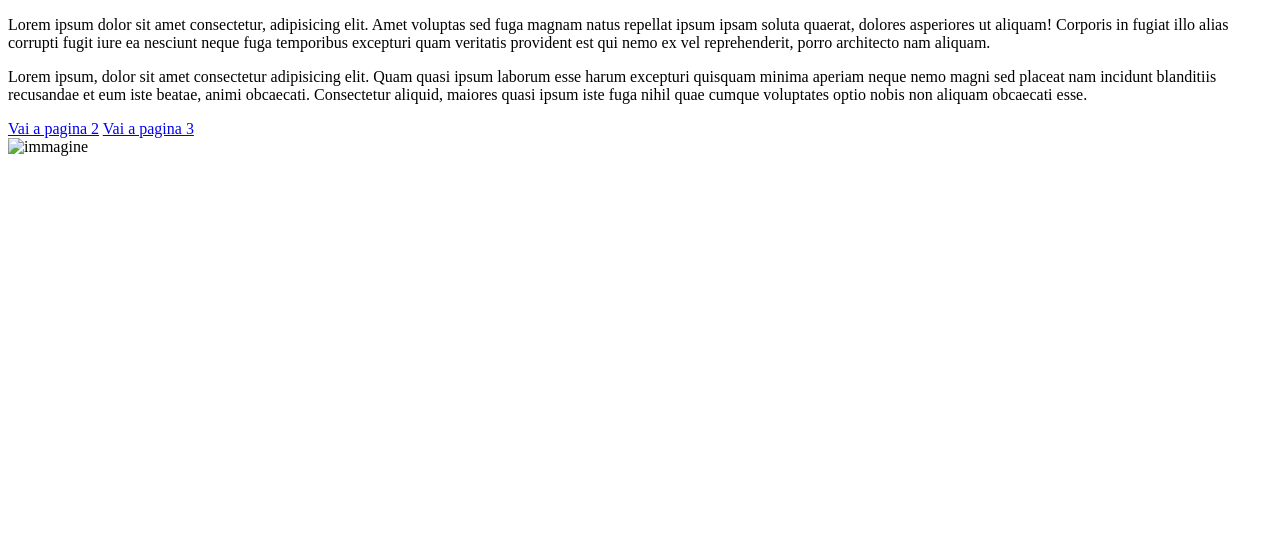
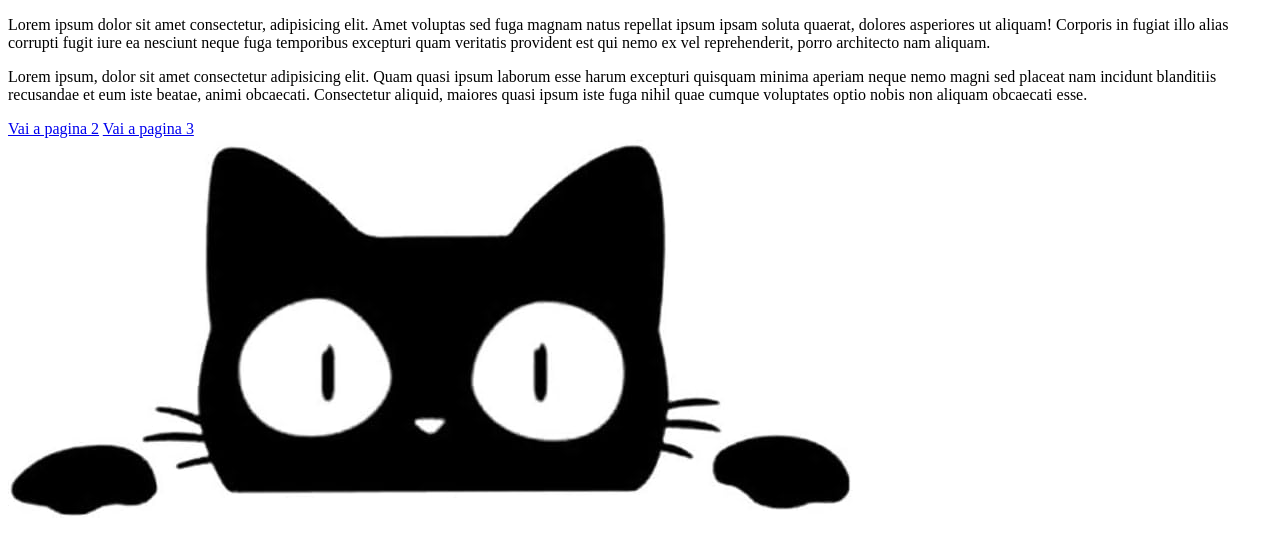
Before and after one commit to Anna-cri/EsercizioGiuseppe, a plain HTML site: page index.html in a window 1280 px wide. Drawn offline with Linux system fonts and the light colour scheme.

Commit message:
Modifica percorso immagine index

```diff
--- a/index.html
+++ b/index.html
@@ -13,7 +13,7 @@
     <a href="index3.html">Vai a pagina 3</a>
 
     <div>
-        <img src="immagine.jpg" alt="immagine">
+        <img src="immagini/immagine.jpg" alt="immagine">
     </div>
 
 </body>
```
